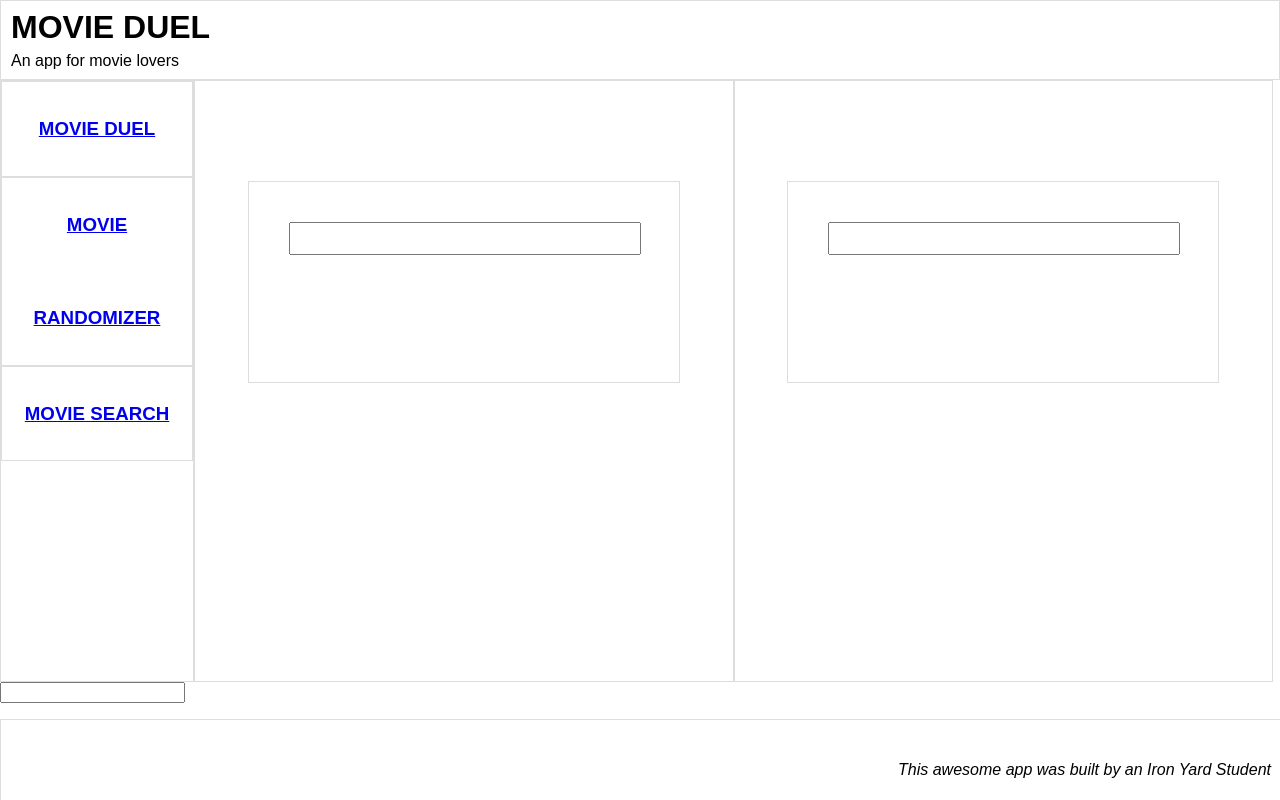
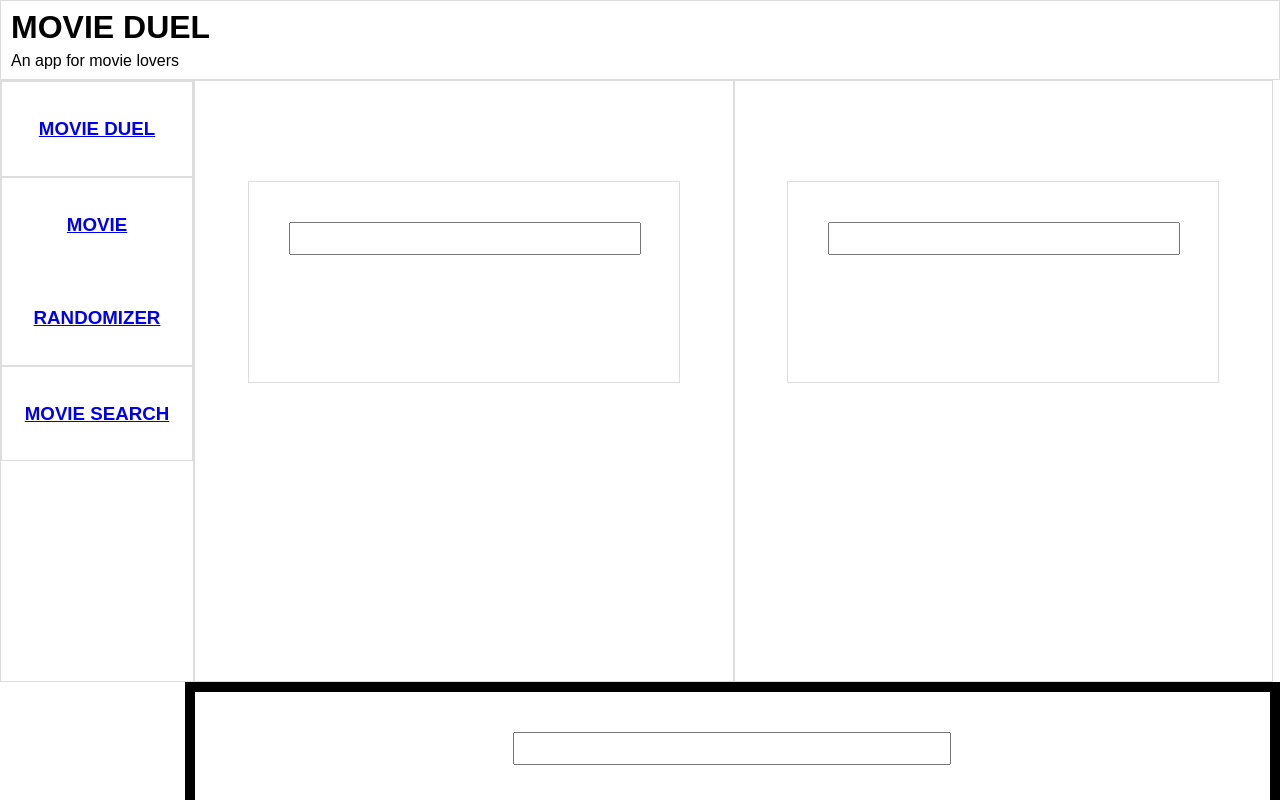
Before and after one commit to MonicaHoward/tiy-final-project, a React (Create React App) app: page / in a window 1280 px wide. Shown: the top 800 px of the page. Built offline with nearby package versions, Linux system fonts and the light colour scheme.

Commit message:
messing with such search queries

```diff
--- a/src/App.css
+++ b/src/App.css
@@ -60,13 +60,26 @@ header h1, p {
   display: inline-block;
   height: 200px;
   margin: 100px auto;
+  text-align: center;
   width: 80%;
 }
 .main-content input {
   line-height: 2;
   margin: 40px;
   width: 80%;
-
+}
+.basic-search-section {
+  border: 10px solid black;
+  float: right;
+  margin: 0 auto;
+  text-align: center;
+  width: 84%;
+}
+.basic-search {
+  display: inline-block;
+  line-height: 2;
+  margin: 40px;
+  width: 40%
 }
 
 /*FOOTER STUFF HERE*/
--- a/src/MovieSearch.JS
+++ b/src/MovieSearch.JS
@@ -45,10 +45,12 @@ handleChange() {
 
   render() {
     return (
-      <section>
-        <input type="text" onChange={(evt) => this.handleChange()}></input>
+      <section className="basic-search-section">
+
+        <input type="text" className="basic-search" onChange={(evt) => this.handleChange()}></input>
         <ol>
         </ol>
+
       </section>
     );
   }
```
